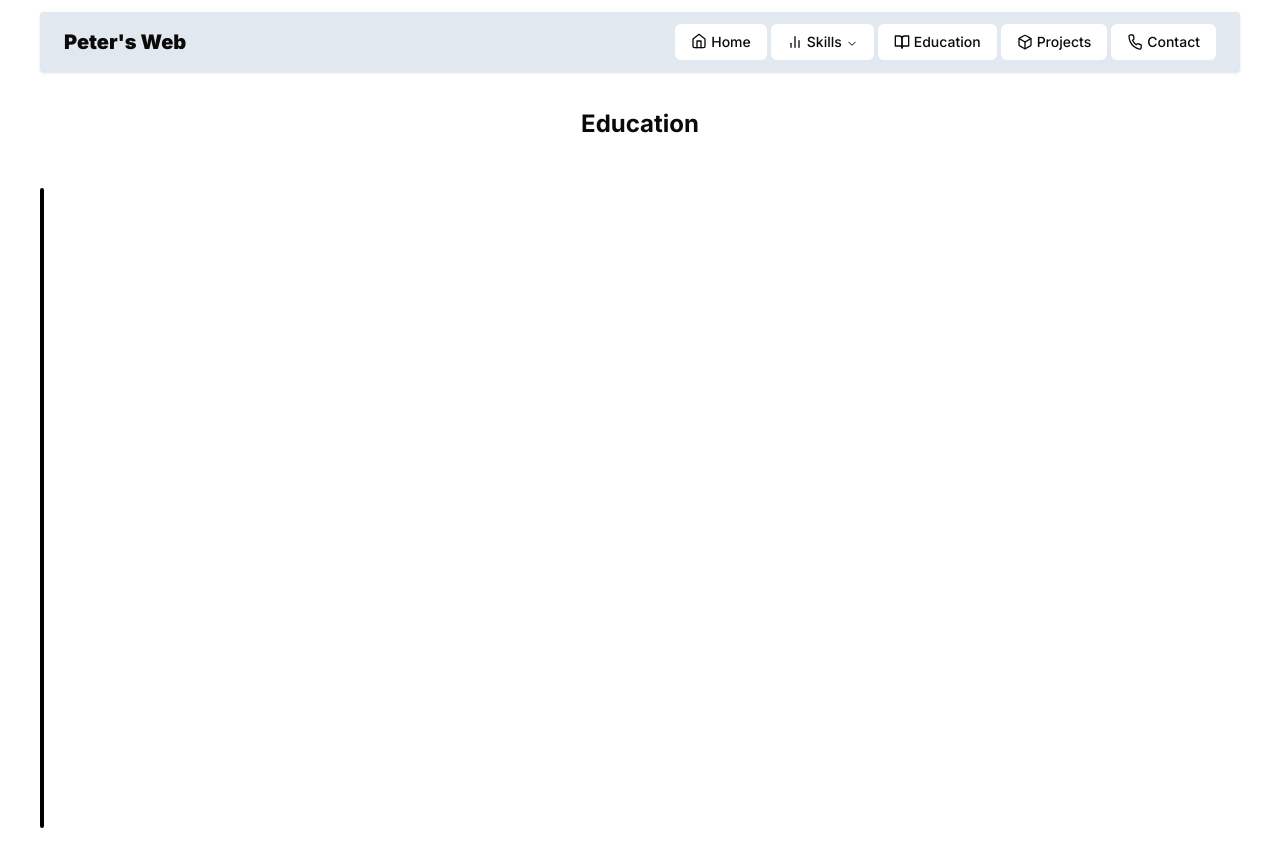
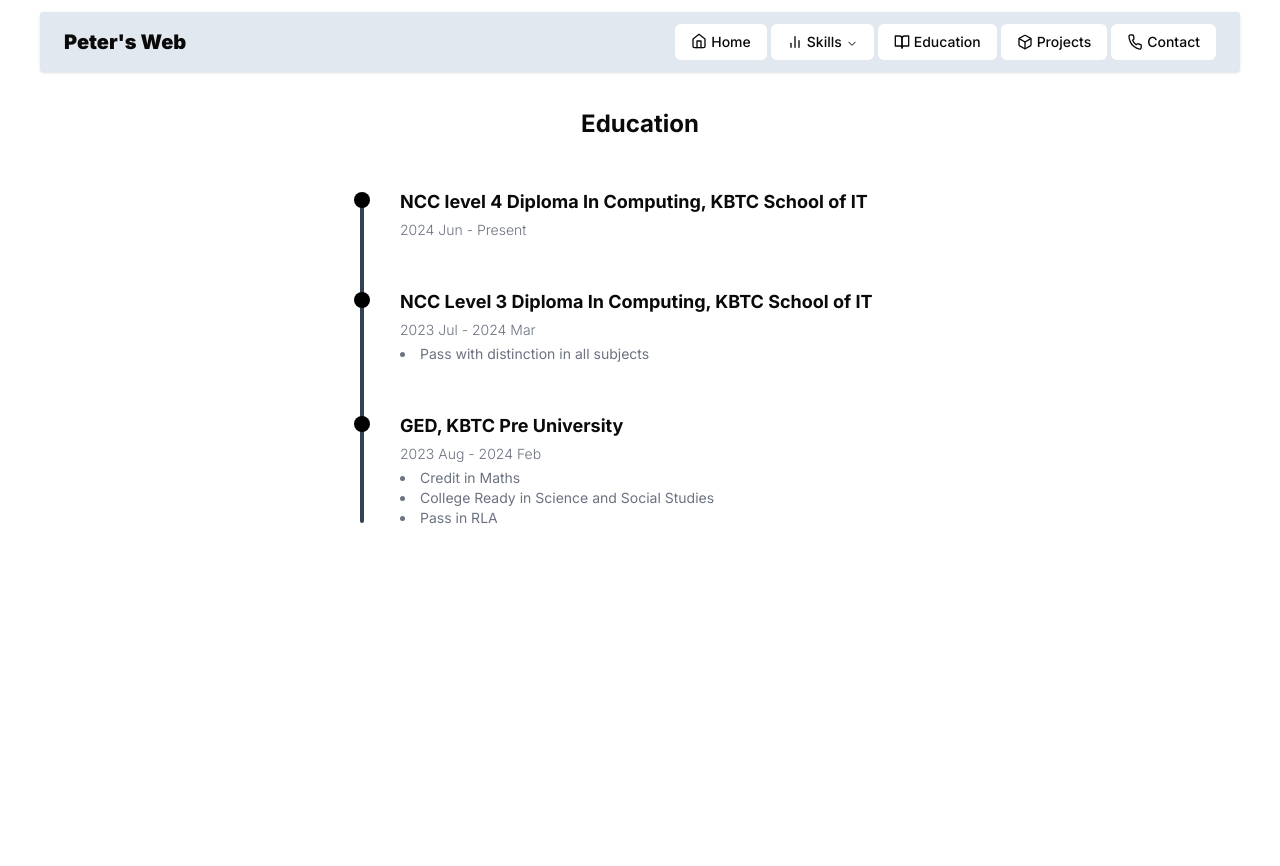
Before and after one commit to PeterHyperAung/My-Portfolio, a Next.js app: page /education in a window 1280 px wide. Shown: the top 866 px of the page. After the commit the page ends 800 px from the top, so only its background shows below. Built offline with nearby package versions, Linux system fonts and the light colour scheme.

Commit message:
education page completed

```diff
--- a/package.json
+++ b/package.json
@@ -15,6 +15,7 @@
     "@radix-ui/react-label": "^2.0.2",
     "@radix-ui/react-navigation-menu": "^1.1.4",
     "@radix-ui/react-slot": "^1.0.2",
+    "@ramonak/react-progress-bar": "^5.2.0",
     "@types/react-vertical-timeline-component": "^3.3.6",
     "class-variance-authority": "^0.7.0",
     "clsx": "^2.1.0",
--- a/src/app/(default)/education/_components/edu-timeline-element.tsx
+++ b/src/app/(default)/education/_components/edu-timeline-element.tsx
@@ -1,7 +1,21 @@
 import React from "react";
+import { EducationTimelineInfo } from "../page";
 
-const EducationTimelineElement = () => {
-  return <div>EducationTimelineElement</div>;
+const EducationTimelineElement = ({
+  content,
+  date,
+  title,
+}: EducationTimelineInfo) => {
+  return (
+    <div className="relative mb-12">
+      <div className="w-4 h-4 bg-black rounded-full absolute -left-1.5 translate-y-1"></div>
+      <div className="pl-10">
+        <h3 className="text-lg font-bold mb-1">{title}</h3>
+        <p className="font-light text-gray-500 text-sm mb-1">{date}</p>
+        <p className="text-gray-500 text-sm">{content}</p>
+      </div>
+    </div>
+  );
 };
 
 export default EducationTimelineElement;
--- a/src/app/(default)/education/_components/edu-timeline.tsx
+++ b/src/app/(default)/education/_components/edu-timeline.tsx
@@ -1,15 +1,21 @@
 import React from "react";
 
 import type { EducationTimelineInfo } from "../page";
+import EducationTimelineElement from "./edu-timeline-element";
 
 const EducationTimeline = ({
-  educationInfo,
+  educationInfos,
 }: {
-  educationInfo: EducationTimelineInfo;
+  educationInfos: EducationTimelineInfo[];
 }) => {
   return (
-    <div className="h-[800px]">
-      <div className="h-[80%] w-1 bg-black rounded-full"></div>
+    <div className="relative">
+      <div className="h-[97%] w-1 bg-slate-700 rounded-full absolute top-[50%] -translate-y-[50%] -z-10"></div>
+      <div>
+        {educationInfos.map((info) => (
+          <EducationTimelineElement key={info.title} {...info} />
+        ))}
+      </div>
     </div>
   );
 };
--- a/src/app/(default)/education/page.tsx
+++ b/src/app/(default)/education/page.tsx
@@ -5,17 +5,45 @@ type Props = {};
 export type EducationTimelineInfo = {
   title: string;
   date: string;
-  content: React.ReactNode;
+  content?: React.ReactNode;
 };
+
+const educationInfos = [
+  {
+    title: "NCC level 4 Diploma In Computing, KBTC School of IT",
+    date: "2024 Jun - Present",
+    content: null,
+  },
+  {
+    title: "NCC Level 3 Diploma In Computing, KBTC School of IT",
+    date: "2023 Jul - 2024 Mar",
+    content: (
+      <ul className="list-disc list-inside">
+        <li>Pass with distinction in all subjects</li>
+      </ul>
+    ),
+  },
+  {
+    title: "GED, KBTC Pre University",
+    date: "2023 Aug - 2024 Feb",
+    content: (
+      <ul className="list-disc list-inside">
+        <li>Credit in Maths</li>
+        <li>College Ready in Science and Social Studies</li>
+        <li>Pass in RLA</li>
+      </ul>
+    ),
+  },
+];
 
 const EducationPage = (props: Props) => {
   return (
-    <div className="xl:max-w-[1200px] md:max-w-[700px] sm:max-w-[400px] max-w-[320px] xl:mt-12 mt-10 mx-auto mb-10">
+    <div className="md:max-w-[560px] sm:max-w-[520px] max-w-[320px] xl:mt-12 mt-10 mx-auto mb-10">
       <div>
         <h2 className="text-2xl font-bold text-center mb-12">Education</h2>
       </div>
       <div>
-        <EducationTimeline />
+        <EducationTimeline educationInfos={educationInfos} />
       </div>
     </div>
   );
--- /dev/null
+++ b/src/app/(default)/skills/_components/progress-bar-component.tsx
@@ -0,0 +1,19 @@
+import React from "react";
+import ProgressBar from "@ramonak/react-progress-bar";
+
+function ProgressBarComponent({ progress }) {
+  return (
+    <div style={{ width: "300px", margin: "0 auto" }}>
+      <ProgressBar
+        completed={progress}
+        bgColor="#4caf50"
+        height="30px"
+        labelAlignment="center"
+        labelColor="#fff"
+        animateOnRender
+      />
+    </div>
+  );
+}
+
+export default ProgressBarComponent;
```
Also changed, not shown: 1 other file (tests, documents, lock files or other folders).
